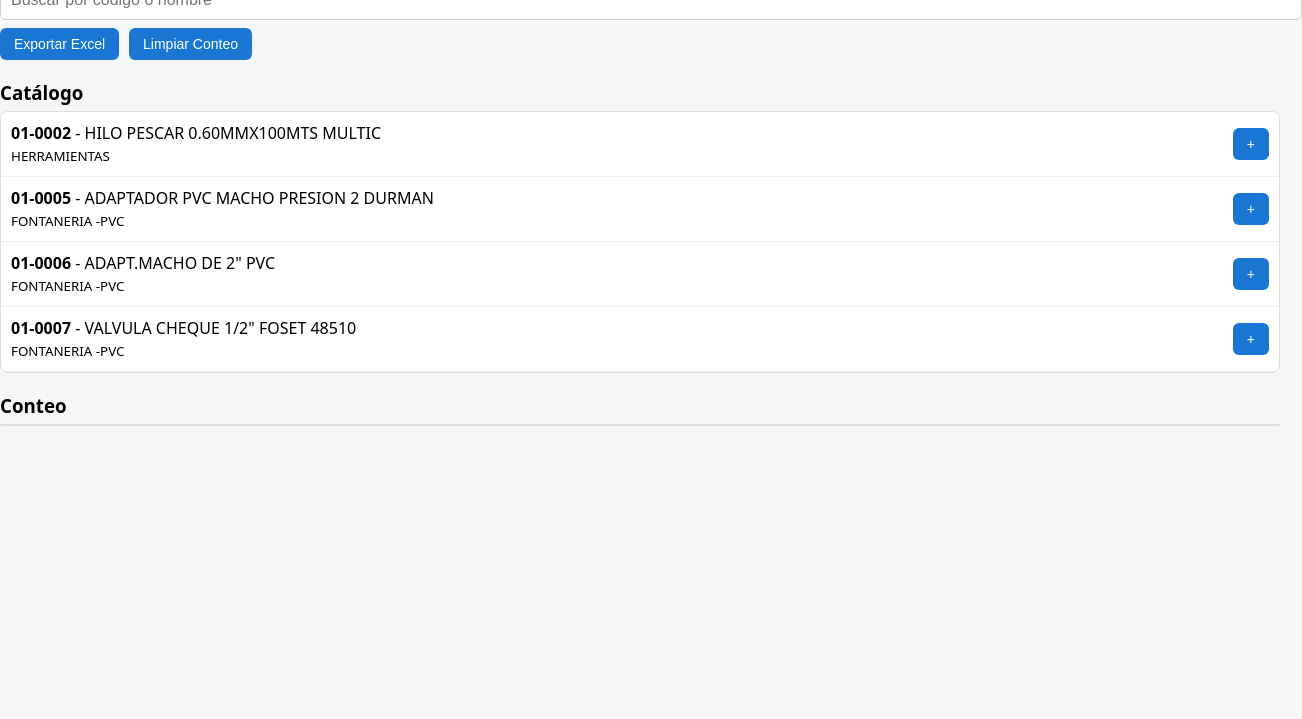
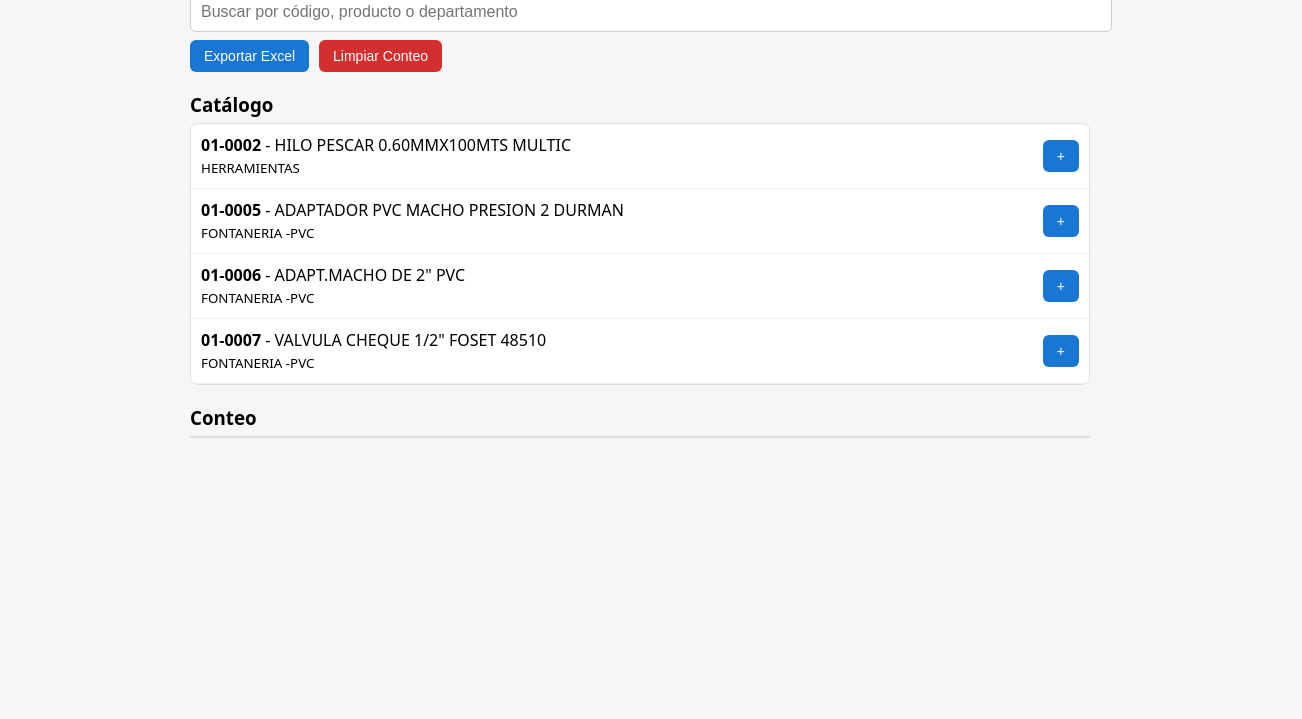
Before and after one commit to ferreteriauniversal45-sudo/conteo-ferreteria, a plain HTML site: page index.html in a window 1280 px wide. Shown: the part 81-800 px from the top of the page, 1302 px wide, since content can reach past the window. Drawn offline with Linux system fonts and the light colour scheme.

Commit message:
Update index.html

```diff
--- a/index.html
+++ b/index.html
@@ -4,25 +4,28 @@
     <meta charset="UTF-8">
     <title>Conteo de Productos</title>
     <meta name="viewport" content="width=device-width, initial-scale=1.0">
+
     <link rel="stylesheet" href="styles.css">
 
-    <!-- Librería para exportar Excel -->
+    <!-- Librería Excel -->
     <script src="https://cdn.jsdelivr.net/npm/xlsx@0.18.5/dist/xlsx.full.min.js"></script>
 </head>
 <body>
+
+<div class="container">
 
     <h2>Conteo de Productos</h2>
 
     <input
         type="text"
         id="busqueda"
-        placeholder="Buscar por código o nombre"
+        placeholder="Buscar por código, producto o departamento"
         autocomplete="off"
     >
 
     <div class="panel">
         <button onclick="exportarExcel()">Exportar Excel</button>
-        <button onclick="limpiarConteo()">Limpiar Conteo</button>
+        <button class="danger" onclick="limpiarConteo()">Limpiar Conteo</button>
     </div>
 
     <h3>Catálogo</h3>
@@ -31,6 +34,8 @@
     <h3>Conteo</h3>
     <div id="conteo" class="lista"></div>
 
-    <script src="script.js"></script>
+</div>
+
+<script src="script.js"></script>
 </body>
 </html>
```
